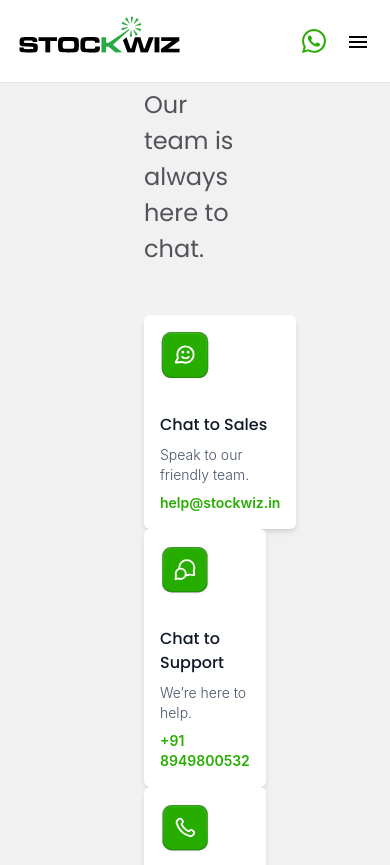
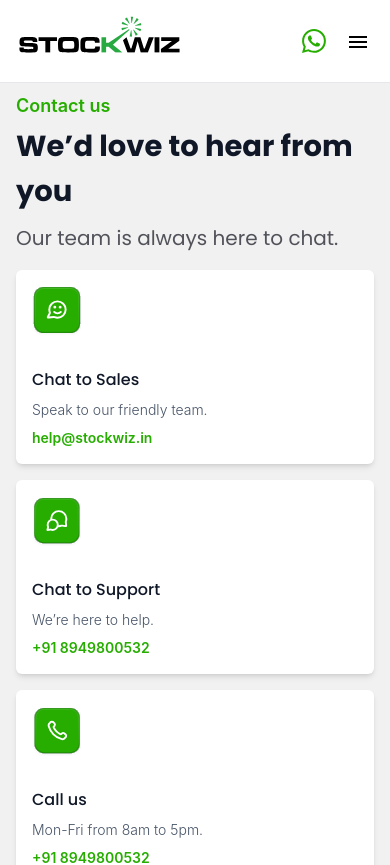
Before and after one commit to vikrantkkk/investing, a React (Vite) app: page /contact in a window 390 px wide. Shown: the top 865 px of the page. Built offline with nearby package versions, Linux system fonts and the light colour scheme; a web font is replaced by a local one.

Commit message:
contact page inprogress

```diff
--- a/src/components/Contact.jsx
+++ b/src/components/Contact.jsx
@@ -1,3 +1,95 @@
+// import React from "react";
+// import chat from "../assets/svg/chat.svg";
+// import support from "../assets/svg/support.svg";
+// import call from "../assets/svg/call.svg";
+
+// // Array of card data with random values
+// const cardData = [
+//   {
+//     image: chat, // Replace with actual image URLs if needed
+//     title: "Chat to Sales",
+//     description: "Speak to our friendly team.",
+//     email: "help@stockwiz.in",
+//   },
+//   {
+//     image: support,
+//     title: "Chat to Support",
+//     description: "We’re here to help.",
+//     email: "+91 8949800532",
+//   },
+//   {
+//     image: call,
+//     title: "Call us",
+//     description: "Mon-Fri from 8am to 5pm.",
+//     email: "+91 8949800532",
+//   },
+// ];
+
+// const Contact = () => {
+//   return (
+//     <div className="flex flex-col items-start justify-center gap-12 px-36 md:h-[100vh] h-auto bg-[#F1F1F1]">
+//       {/* Contact Section */}
+//       <div className="flex flex-col gap-2">
+//         <div className="text-figmaGreen font-semibold text-base">
+//           Contact us
+//         </div>
+//         <div className="font-poppins font-semibold md:text-[48px] text-[29px] leading-[45px] md:leading-[70px] text-[#101828]">
+//           We’d love to hear from you
+//         </div>
+//       </div>
+//       <div className="font-poppins font-normal text-[24px] leading-9 text-[#0E0F19B2]/[0.7]">
+//         Our team is always here to chat.
+//       </div>
+
+//       {/* Cards Section */}
+//       <div className="flex md:flex-row flex-col flex-wrap justify-between w-full">
+//         {cardData.map((card, index) => (
+//           <div
+//             key={index}
+//             className="flex flex-col items-start h-auto w-[380px] gap-4 p-4 bg-white rounded-md shadow-md"
+//           >
+//             {/* Image at the top */}
+//             <div className="flex justify-center mb-4">
+//               <img
+//                 src={card.image}
+//                 alt={card.title}
+//                 className="h-[50px] w-[50px] object-contain"
+//               />
+//             </div>
+//             {/* Text content below the image */}
+//             <div className="flex flex-col gap-2">
+//               <div className="font-poppins font-medium text-md text-[#101828]">
+//                 {card.title}
+//               </div>
+//               <div className="font-light text-sm text-[#475467]">
+//                 {card.description}
+//               </div>
+//               <div className="text-figmaGreen font-semibold text-sm">
+//                 {card.email}
+//               </div>
+//             </div>
+//           </div>
+//         ))}
+//       </div>
+//       <div className="flex flex-col items-start h-auto w-full gap-4 p-4 bg-white rounded-md shadow-md">
+//         <div className="flex flex-col gap-2">
+//           <div className="font-poppins font-medium text-md text-[#101828]">
+//             Registered Address
+//           </div>
+//           <div className="font-light text-sm text-[#475467]">
+//             979, 3rd Floor Mehta Sonography Building Jodhpur, 342003
+//           </div>
+//         </div>
+//         <div className="text-figmaGreen font-semibold text-sm">
+//           979, 3rd Floor Mehta Sonography Building Jodhpur, 342003
+//         </div>
+//       </div>
+//     </div>
+//   );
+// };
+
+// export default Contact;
+
 import React from "react";
 import chat from "../assets/svg/chat.svg";
 import support from "../assets/svg/support.svg";
@@ -6,7 +98,7 @@ import call from "../assets/svg/call.svg";
 // Array of card data with random values
 const cardData = [
   {
-    image: chat, // Replace with actual image URLs if needed
+    image: chat,
     title: "Chat to Sales",
     description: "Speak to our friendly team.",
     email: "help@stockwiz.in",
@@ -27,26 +119,26 @@ const cardData = [
 
 const Contact = () => {
   return (
-    <div className="flex flex-col items-start justify-center gap-12 px-36 h-[100vh] bg-[#F1F1F1]">
+    <div className="flex flex-col items-start justify-center md:gap-12  px-4 md:px-36 md:h-[100vh] h-auto  bg-[#F1F1F1]">
       {/* Contact Section */}
-      <div className="flex flex-col gap-2">
+      <div className="flex flex-col gap-2 md:my-0 my-4">
         <div className="text-figmaGreen font-semibold text-base">
           Contact us
         </div>
-        <div className="font-poppins font-semibold text-[48px] leading-[70px] text-[#101828]">
+        <div className="font-poppins text-start font-semibold md:text-[48px] text-[29px] leading-[45px] md:leading-[70px] text-[#101828]">
           We’d love to hear from you
         </div>
-      </div>
-      <div className="font-poppins font-normal text-[24px] leading-9 text-[#0E0F19B2]/[0.7]">
-        Our team is always here to chat.
+        <div className="font-poppins text-start font-normal md:text-[24px] text-[20px] leading-8 md:leading-9 text-[#0E0F19B2]/[0.7] ">
+          Our team is always here to chat.
+        </div>
       </div>
 
       {/* Cards Section */}
-      <div className="flex flex-wrap justify-between w-full">
+      <div className="flex flex-col md:flex-row flex-wrap justify-between w-full md:gap-8 gap-4">
         {cardData.map((card, index) => (
           <div
             key={index}
-            className="flex flex-col items-start h-auto w-[380px] gap-4 p-4 bg-white rounded-md shadow-md"
+            className="flex flex-col items-start w-full sm:w-[380px] gap-4 p-4 bg-white rounded-md shadow-md"
           >
             {/* Image at the top */}
             <div className="flex justify-center mb-4">
@@ -71,6 +163,7 @@ const Contact = () => {
           </div>
         ))}
       </div>
+      {/* Registered Address Section */}
       <div className="flex flex-col items-start h-auto w-full gap-4 p-4 bg-white rounded-md shadow-md">
         <div className="flex flex-col gap-2">
           <div className="font-poppins font-medium text-md text-[#101828]">
```
